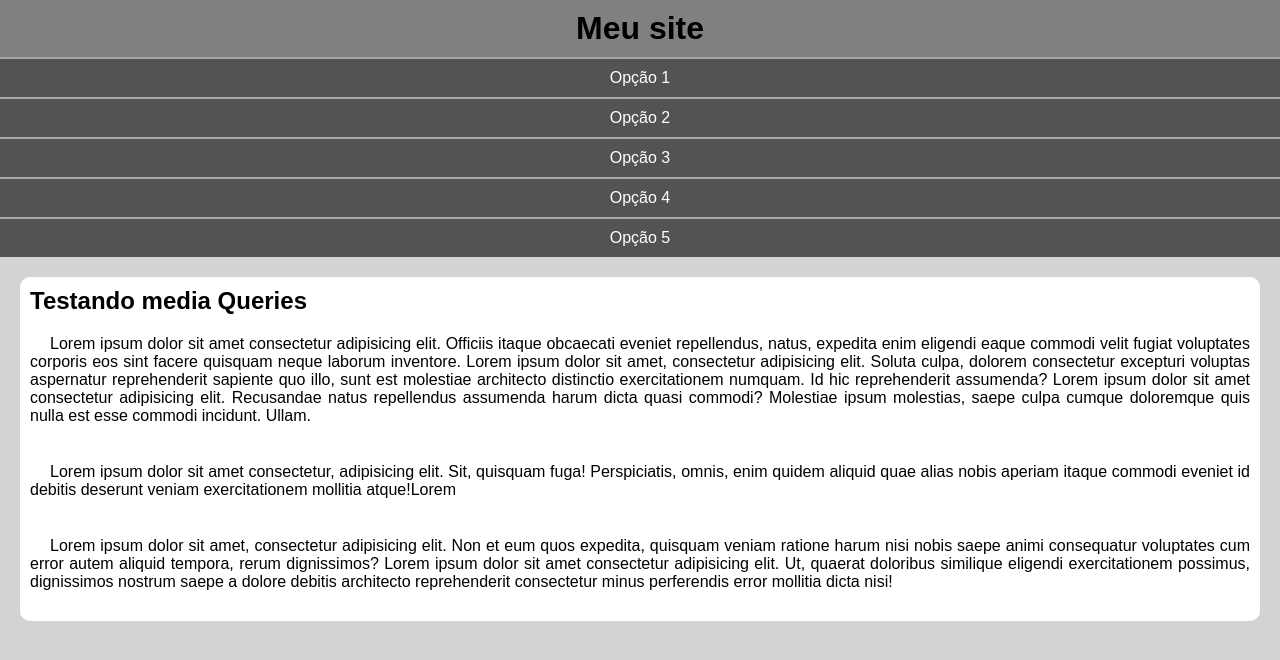
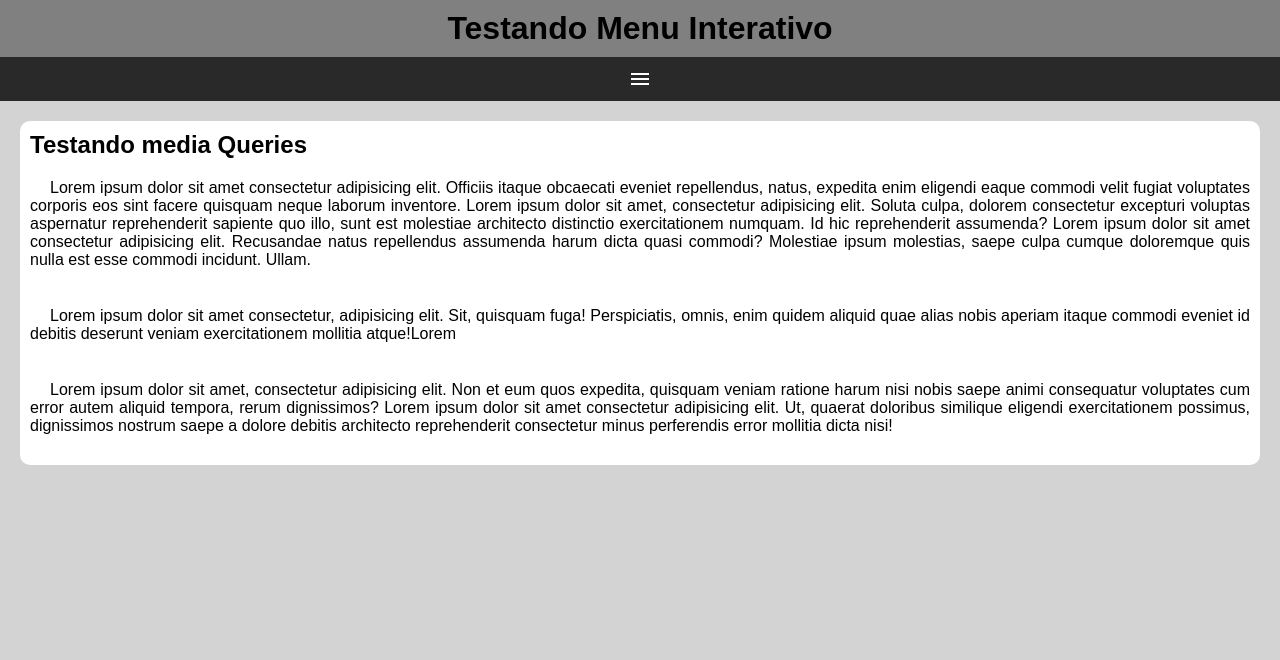
Before and after one commit to jonathanvieirawork/html-css, a plain HTML site: page mq005/index.html in a window 1280 px wide. Drawn offline with nearby package versions, Linux system fonts and the light colour scheme.

Commit message:
ex 26 ok

```diff
--- a/mq005/estilos/style.css
+++ b/mq005/estilos/style.css
@@ -16,9 +16,22 @@ header>h1{
     padding: 10px;
     text-align: center;
 }
+span#burguer{
+    background-color: rgb(41, 41, 41);
+    width: 100%vw;
+    display: block;
+    text-align: center;
+    color: white;
+    padding: 10px;
+    cursor: pointer;
+}
+span#burguer:hover{
+    background-color: white;
+    color: black;
 
+}
 menu{
-display: block;
+display: none;
 
 }
 menu>ul{
--- a/mq005/index.html
+++ b/mq005/index.html
@@ -5,6 +5,7 @@
     <meta name="viewport" content="width=device-width, initial-scale=1.0">
     <link rel="stylesheet" href="estilos/style.css">
     <title>Media Query</title>
+    <link href="https://fonts.googleapis.com/css2?family=Material+Symbols+Outlined"rel="stylesheet"/>
 
 
 
@@ -12,8 +13,9 @@
 </head>
 <body>
     <header>
-        <h1>Meu site</h1>
-        <menu>
+        <h1>Testando Menu Interativo</h1>
+        <span id="burguer" class="material-symbols-outlined" onclick="clicMenu()">menu</span>
+        <menu id="itens">
             <ul>
                 <li><a href="#">Opção 1</a></li>
                 <li><a href="#">Opção 2</a></li>
@@ -33,6 +35,14 @@
             <p>Lorem ipsum dolor sit amet, consectetur adipisicing elit. Non et eum quos expedita, quisquam veniam ratione harum nisi nobis saepe animi consequatur voluptates cum error autem aliquid tempora, rerum dignissimos? Lorem ipsum dolor sit amet consectetur adipisicing elit. Ut, quaerat doloribus similique eligendi exercitationem possimus, dignissimos nostrum saepe a dolore debitis architecto reprehenderit consectetur minus perferendis error mollitia dicta nisi!</p>
         </article>
     </main>
-
+<script>
+    function clicMenu() {
+        if (itens.style.display == 'block') {
+            itens.style.display =  'none'
+        } else {
+            itens.style.display = 'block'
+        }
+    }
+</script>
 </body>
 </html>
```
